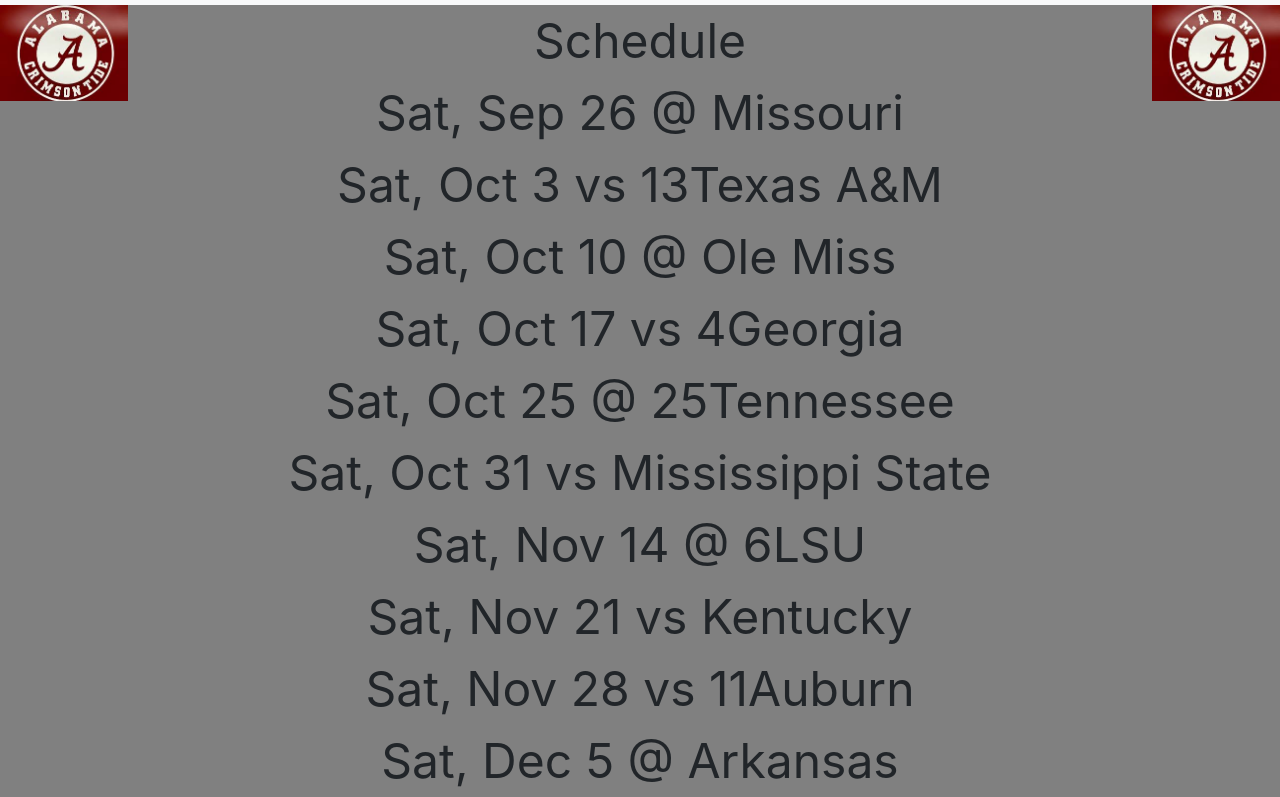
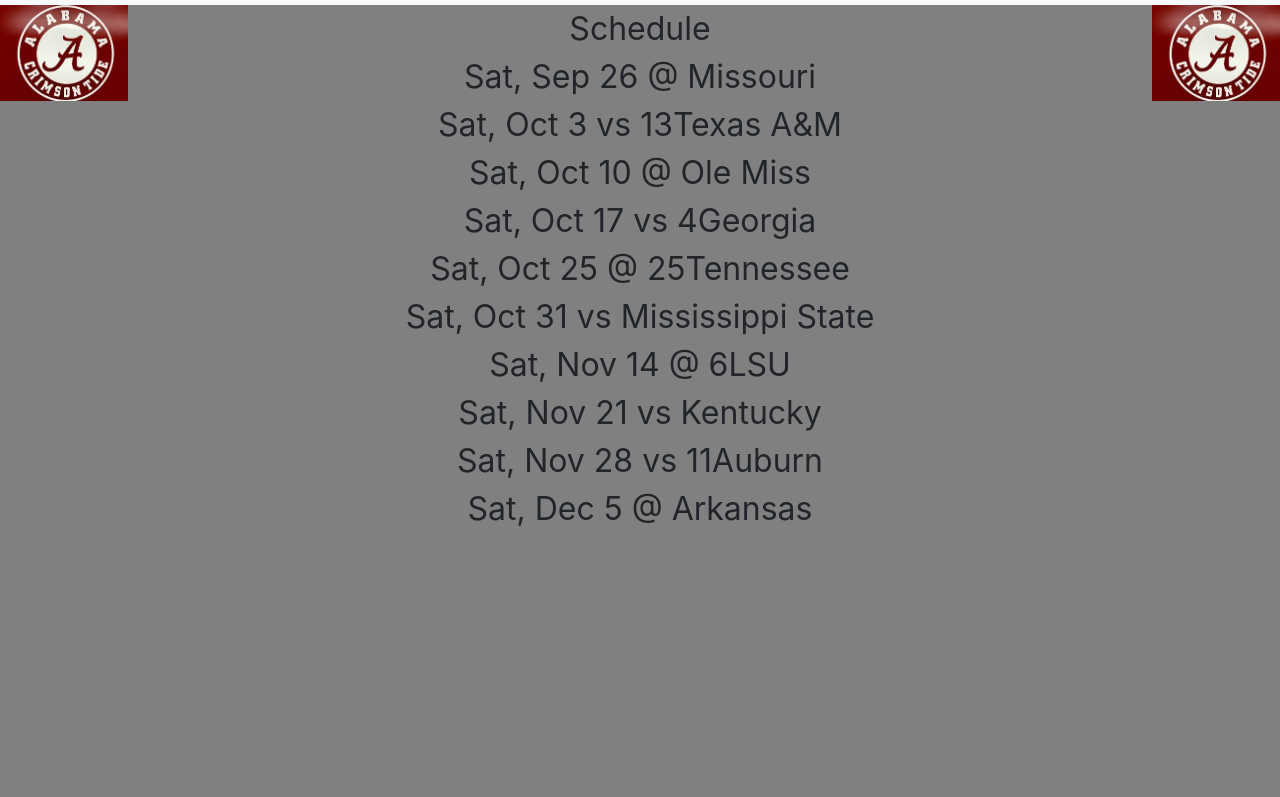
Before and after one commit to Gasoline-alt/Gasosite, a plain HTML site: page schedule.html in a window 1280 px wide. Shown: the part 51-848 px from the top of the page. After the commit the page ends 800 px from the top, so only its background shows below. Drawn offline with nearby package versions, Linux system fonts and the light colour scheme.

Commit message:
Update schedule.html

```diff
--- a/schedule.html
+++ b/schedule.html
@@ -33,17 +33,17 @@
 <img src="tide2.jpeg" width="10%" height="auto" align="left">
 <img src="tide2.jpeg" width="10%" height="auto" align="right">
     <div class="container">
-      <font size="+4"><center>Schedule</center></font>
-      <font size="+4"><center>Sat, Sep 26 @ Missouri</center></font>
-      <font size="+4"><center>Sat, Oct 3 vs 13Texas A&M</center></font>
-      <font size="+4"><center>Sat, Oct 10 @ Ole Miss</center></font>
-      <font size="+4"><center>Sat, Oct 17 vs 4Georgia</center></font>
-      <font size="+4"><center>Sat, Oct 25 @ 25Tennessee</center></font>
-      <font size="+4"><center>Sat, Oct 31 vs Mississippi State</center></font>
-      <font size="+4"><center>Sat, Nov 14 @ 6LSU</center></font>
-      <font size="+4"><center>Sat, Nov 21 vs Kentucky</center></font>
-      <font size="+4"><center>Sat, Nov 28 vs 11Auburn</center></font>
-      <font size="+4"><center>Sat, Dec 5 @ Arkansas</center></font>
+      <font size="+3"><center>Schedule</center></font>
+      <font size="+3"><center>Sat, Sep 26 @ Missouri</center></font>
+      <font size="+3"><center>Sat, Oct 3 vs 13Texas A&M</center></font>
+      <font size="+3"><center>Sat, Oct 10 @ Ole Miss</center></font>
+      <font size="+3"><center>Sat, Oct 17 vs 4Georgia</center></font>
+      <font size="+3"><center>Sat, Oct 25 @ 25Tennessee</center></font>
+      <font size="+3"><center>Sat, Oct 31 vs Mississippi State</center></font>
+      <font size="+3"><center>Sat, Nov 14 @ 6LSU</center></font>
+      <font size="+3"><center>Sat, Nov 21 vs Kentucky</center></font>
+      <font size="+3"><center>Sat, Nov 28 vs 11Auburn</center></font>
+      <font size="+3"><center>Sat, Dec 5 @ Arkansas</center></font>
     </div>
     <!-- Optional JavaScript -->
     <!-- jQuery first, then Popper.js, then Bootstrap JS -->
```
